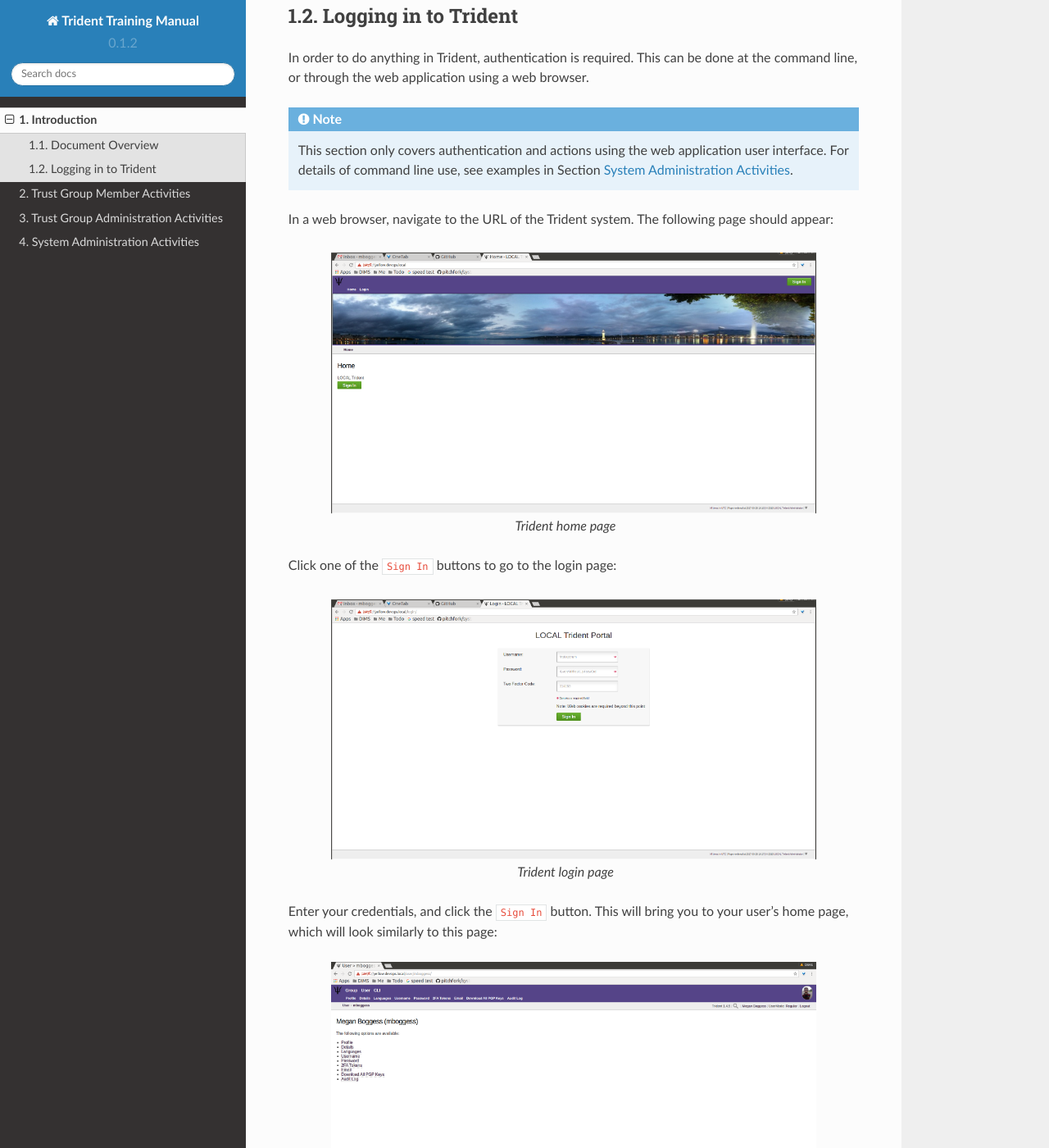
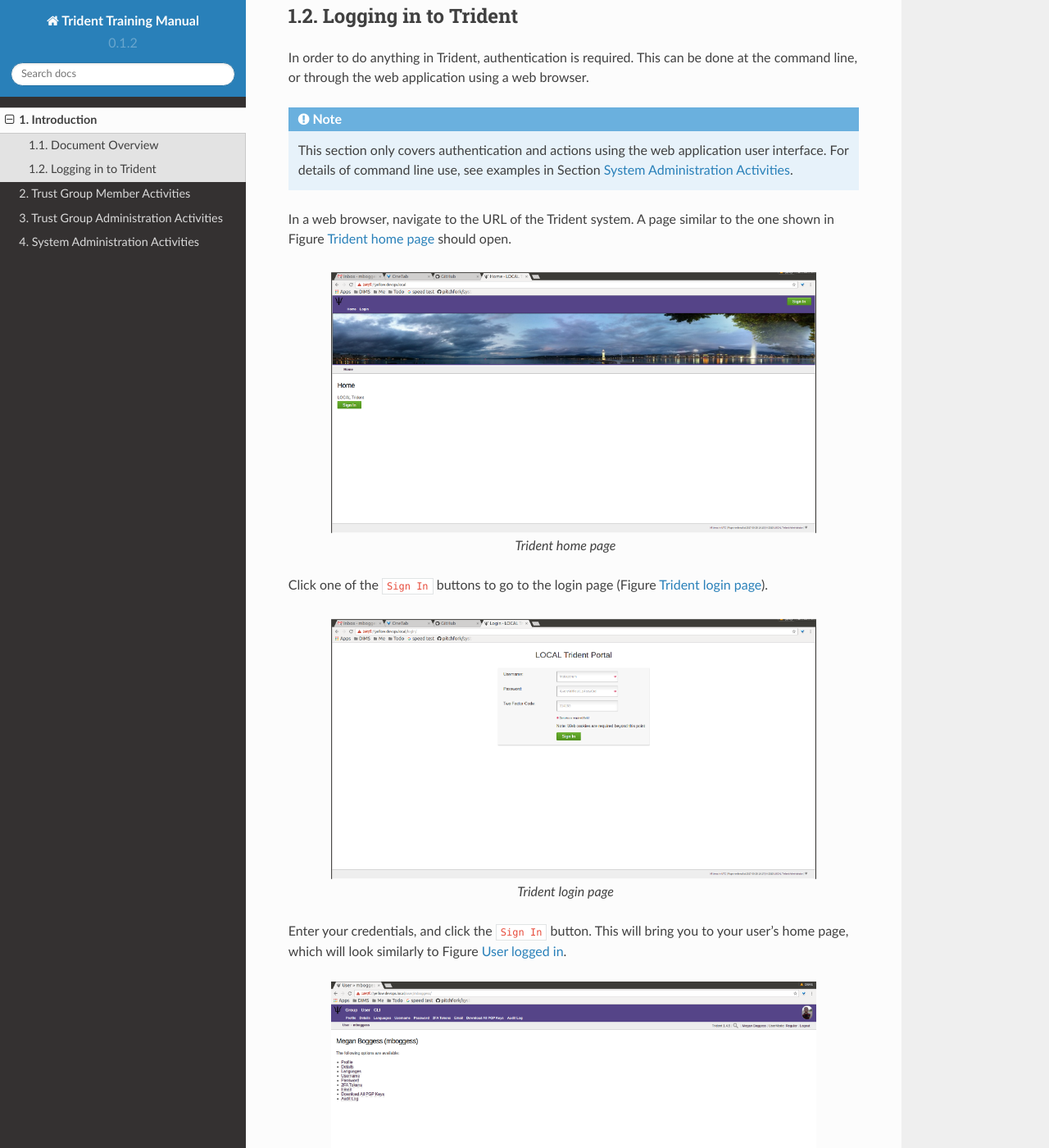
Before and after one commit to uw-dims/trident-training-manual, a Sphinx documentation site: the page built from docs/source/introduction.rst, in a window 1280 px wide and 1400 px high, scrolled down 626 px. Shown: the whole window at 82% size. Built offline with Sphinx 7.4.7 and the Read the Docs theme 2.0.0, drawn with Linux system fonts in a browser that asks for light colours; pages that are not in the unit, such as notebooks, are missing from menus.

Commit message:
Add references in text to images.

```diff
--- a/docs/source/introduction.rst
+++ b/docs/source/introduction.rst
@@ -45,8 +45,9 @@ done at the command line, or through the web application using a web browser.
    of command line use, see examples in
    Section :ref:`systemadministration`.
 
-In a web browser, navigate to the URL of the Trident system. The following page
-should appear:
+In a web browser, navigate to the URL of the Trident system.
+A page similar to the one shown in Figure
+:ref:`tridentHomePage` should open.
 
 .. _tridentHomePage:
 
@@ -59,7 +60,7 @@ should appear:
 ..
 
 Click one of the ``Sign In`` buttons to go to the login
-page:
+page (Figure :ref:`tridentLoginPage`).
 
 .. _tridentLoginPage:
 
@@ -73,7 +74,7 @@ page:
 
 Enter your credentials, and click the ``Sign In`` button.
 This will bring you to your user's home page, which will
-look similarly to this page:
+look similarly to Figure :ref:`tridentUserLoggedIn`.
 
 .. _tridentUserLoggedIn:
 
```
